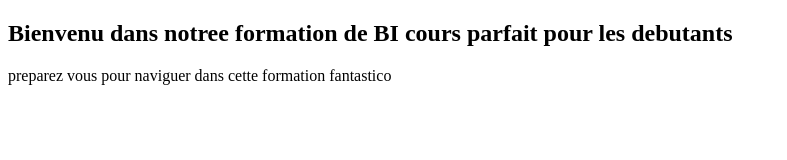
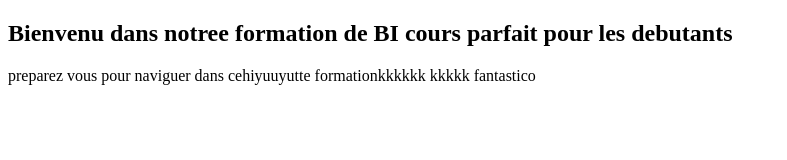
Before and after one commit to ayhous/training-git-IA, a plain HTML site: page index.html in a window 1280 px wide. Shown: the whole page, without its empty margins (0-787 px from the left). Drawn offline with Linux system fonts and the light colour scheme.

Commit message:
styl fichier

```diff
--- a/index.html
+++ b/index.html
@@ -8,6 +8,6 @@
 </head>
 <body>
     <h2>Bienvenu dans notree formation de BI cours parfait pour les debutants </h2>
-    <p> preparez vous pour naviguer dans cette formation fantastico</p>
+    <p> preparez vous pour naviguer dans cehiyuuyutte formationkkkkkk   kkkkk   fantastico</p>
 </body>
 </html>
```
Also changed, not shown: style.css (added, +8 -0 lines).
